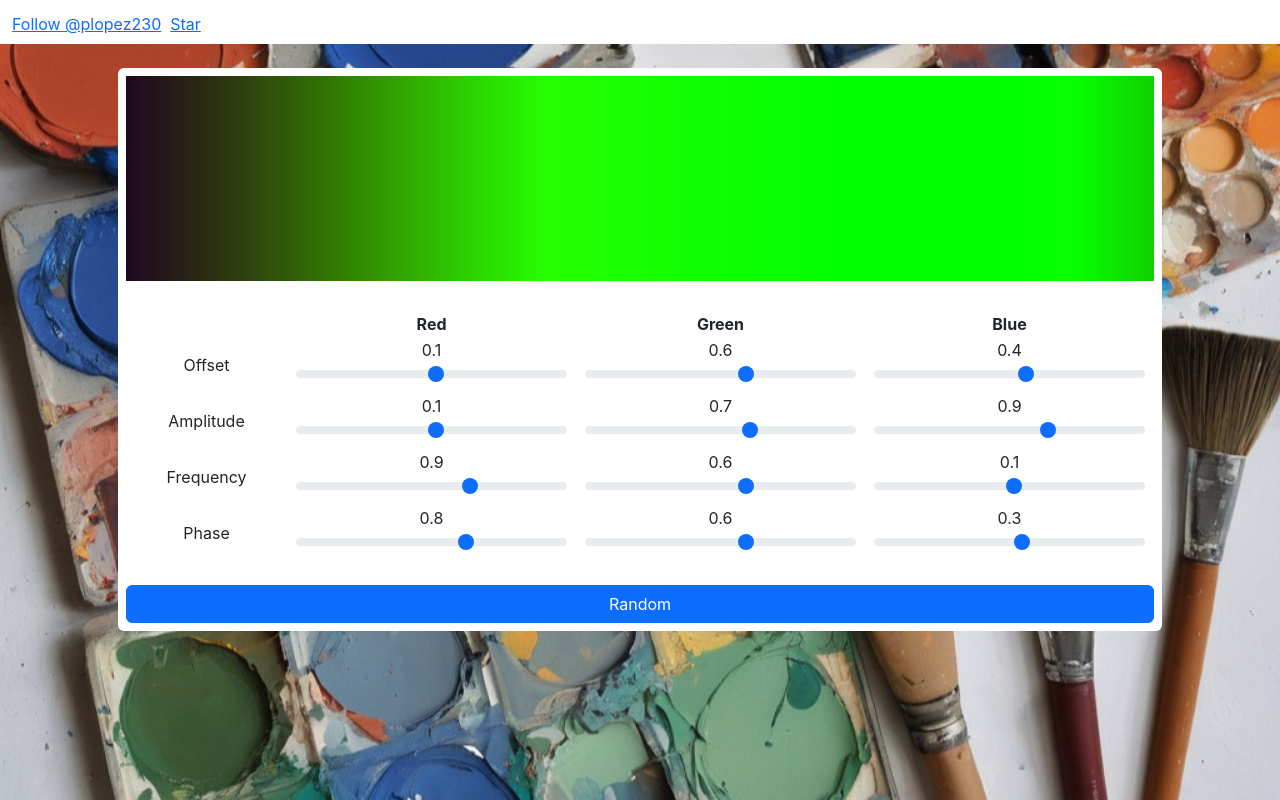
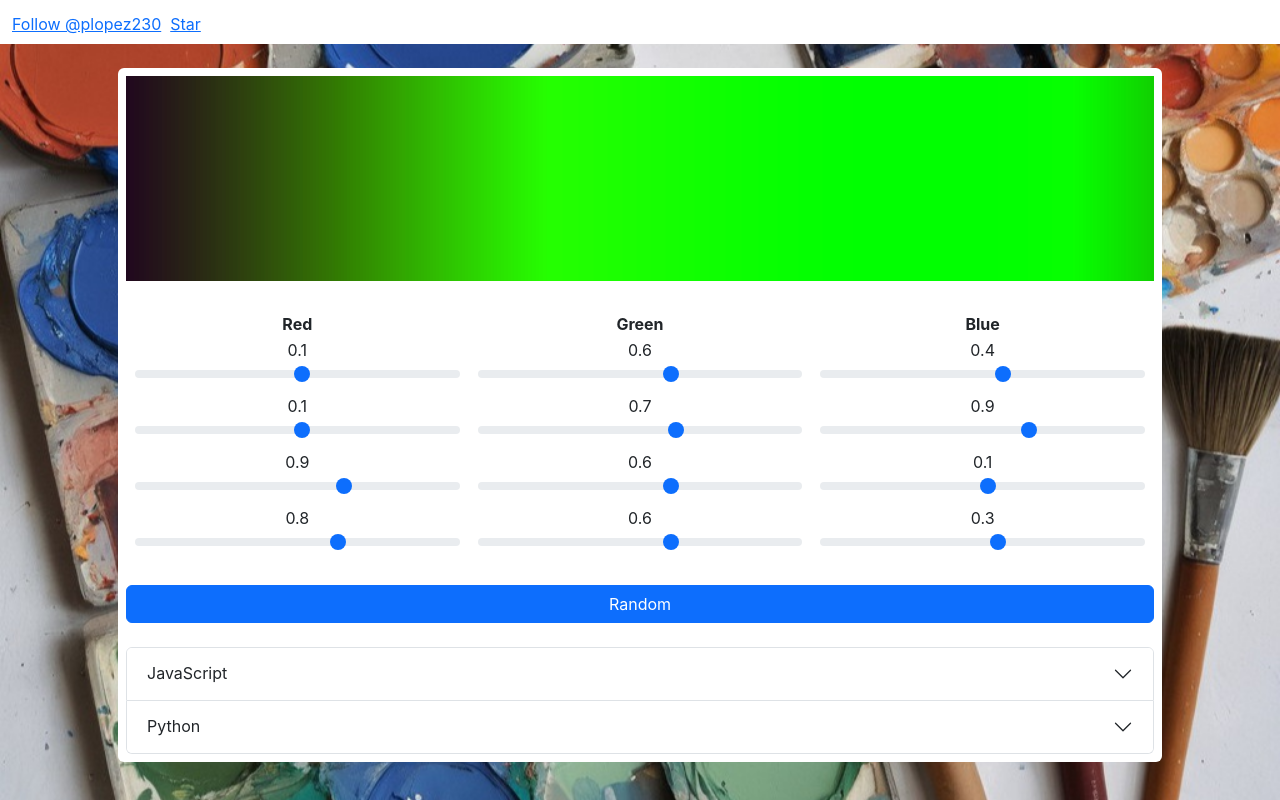
Before and after one commit to Plopez230/color-palette, a React (Create React App) app: page / in a window 1280 px wide. Built offline with nearby package versions, Linux system fonts and the light colour scheme.

Commit message:
code snippets

```diff
--- a/package.json
+++ b/package.json
@@ -35,5 +35,8 @@
       "last 1 firefox version",
       "last 1 safari version"
     ]
+  },
+  "devDependencies": {
+    "highlight.js": "^11.10.0"
   }
 }
--- a/src/App.js
+++ b/src/App.js
@@ -5,12 +5,12 @@ function Navbar()
 {
   return (
     <header>
-      <nav class="navbar navbar-expand-lg bg-white">
-        <div class="container-fluid mt-1">
+      <nav className="navbar navbar-expand-lg bg-white">
+        <div className="container-fluid mt-1">
           <div>
-            <a class="github-button" href="https://github.com/plopez230" data-color-scheme="no-preference: light; light: light; dark: dark;" data-size="large" aria-label="Follow @plopez230 on GitHub">Follow @plopez230</a>
+            <a className="github-button" href="https://github.com/plopez230" data-color-scheme="no-preference: light; light: light; dark: dark;" data-size="large" aria-label="Follow @plopez230 on GitHub">Follow @plopez230</a>
             &nbsp;&nbsp;
-            <a class="github-button" href="https://github.com/plopez230/color-pallette" data-color-scheme="no-preference: light; light: light; dark: dark;" data-size="large" aria-label="Star plopez230/color-pallette on GitHub">Star</a>
+            <a className="github-button" href="https://github.com/plopez230/color-pallette" data-color-scheme="no-preference: light; light: light; dark: dark;" data-size="large" aria-label="Star plopez230/color-pallette on GitHub">Star</a>
           </div>
         </div>
       </nav>
--- a/src/Pallette/Pallette.js
+++ b/src/Pallette/Pallette.js
@@ -1,4 +1,8 @@
 import React from 'react';
+import hljs from "highlight.js/lib/core";
+import javascript from "highlight.js/lib/languages/javascript";
+
+hljs.registerLanguage("javascript", javascript);
 
 class Pallette extends React.Component
 {
@@ -29,7 +33,6 @@ class Pallette extends React.Component
         ctx.canvas.width = position_info.width;
         ctx.canvas.height = position_info.width / 5;
         this.drawGradient();
-        console.log("Resize");
     }
 
     onMouseEnter(event)
@@ -130,6 +133,87 @@ class Pallette extends React.Component
         this.setState(new_state);
     }
 
+    SnippetJS()
+    {
+        const a = this.state.a;
+        const b = this.state.b;
+        const c = this.state.c;
+        const d = this.state.d;
+        const snippet = `
+function myPallette(x)
+{
+    return ([
+        ${a[0]} + ${b[0]} * Math.cos(2 * Math.PI * (${c[0]} * x + ${d[0]})),
+        ${a[1]} + ${b[1]} * Math.cos(2 * Math.PI * (${c[1]} * x + ${d[1]})),
+        ${a[2]} + ${b[2]} * Math.cos(2 * Math.PI * (${c[2]} * x + ${d[2]})),
+    ]);
+}`
+        return (snippet);
+    }
+
+    SnippetPython()
+    {
+        const a = this.state.a;
+        const b = this.state.b;
+        const c = this.state.c;
+        const d = this.state.d;
+        const snippet = `
+import math
+
+def myPallette(x):
+    return [
+        ${a[0]} + ${b[0]} * math.cos(2 * math.pi * (${c[0]} * x + ${d[0]})),
+        ${a[1]} + ${b[1]} * math.cos(2 * math.pi * (${c[1]} * x + ${d[1]})),
+        ${a[2]} + ${b[2]} * math.cos(2 * math.pi * (${c[2]} * x + ${d[2]})),
+    ]
+`
+        return (snippet);
+    }
+
+    renderSnippet()
+    {
+        return (
+            <div className="accordion pt-4" id="accordionExample">
+            <div className="accordion-item">
+              <h2 className="accordion-header" id="headingOne">
+                <button className="accordion-button collapsed" type="button"
+                    data-bs-toggle="collapse" data-bs-target="#collapseOne">
+                  JavaScript
+                </button>
+              </h2>
+              <div id="collapseOne" className="accordion-collapse collapse"
+                data-bs-parent="#accordionExample">
+                <div className="accordion-body">
+                    <pre style={{"textAlign": "left"}}>
+                        <code className="javascript">
+                            {this.SnippetJS()}
+                        </code>
+                    </pre>
+                </div>
+              </div>
+            </div>
+            <div className="accordion-item">
+              <h2 className="accordion-header" id="headingTwo">
+                <button className="accordion-button collapsed" type="button"
+                    data-bs-toggle="collapse" data-bs-target="#collapseTwo">
+                  Python
+                </button>
+              </h2>
+              <div id="collapseTwo" className="accordion-collapse collapse"
+                data-bs-parent="#accordionExample">
+                <div className="accordion-body">
+                    <pre style={{"textAlign": "left"}}>
+                        <code className="javascript">
+                            {this.SnippetPython()}
+                        </code>
+                    </pre>
+                </div>
+              </div>
+            </div>
+          </div>
+        );
+    }
+
     renderSample()
     {
         return (
@@ -216,7 +300,6 @@ class Pallette extends React.Component
                 <table className='mt-4'>
                     <thead>
                         <tr>
-                            <th></th>
                             <th>Red</th>
                             <th>Green</th>
                             <th>Blue</th>
@@ -224,25 +307,21 @@ class Pallette extends React.Component
                     </thead>
                     <tbody>
                         <tr>
-                            <td>Offset</td>
                             <td>{this.renderSlider('a', 0)}</td>
                             <td>{this.renderSlider('a', 1)}</td>
                             <td>{this.renderSlider('a', 2)}</td>
                         </tr>
                         <tr>
-                            <td>Amplitude</td>
                             <td>{this.renderSlider('b', 0)}</td>
                             <td>{this.renderSlider('b', 1)}</td>
                             <td>{this.renderSlider('b', 2)}</td>
                         </tr>
                         <tr>
-                            <td>Frequency</td>
                             <td>{this.renderSlider('c', 0)}</td>
                             <td>{this.renderSlider('c', 1)}</td>
                             <td>{this.renderSlider('c', 2)}</td>
                         </tr>
                         <tr>
-                            <td>Phase</td>
                             <td>{this.renderSlider('d', 0)}</td>
                             <td>{this.renderSlider('d', 1)}</td>
                             <td>{this.renderSlider('d', 2)}</td>
@@ -251,6 +330,7 @@ class Pallette extends React.Component
                 </table>
                 {this.renderButton("Random", this.randomState.bind(this))}
                 {this.renderSample()}
+                {this.renderSnippet()}
             </div>
         );
     }
```
Also changed, not shown: 1 other file (tests, documents, lock files or other folders).
